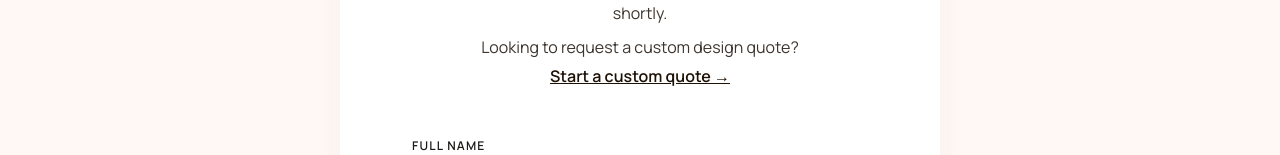
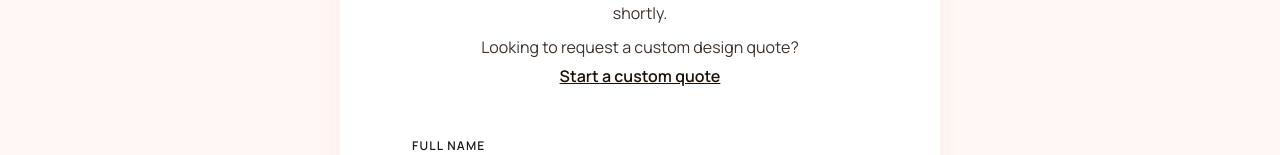
Before and after one commit to bhcustom/bh-custom-woodworks, a Next.js app: page /contact in a window 1280 px wide. Shown: the part 371-526 px from the top of the page. Built offline with nearby package versions, Linux system fonts and the light colour scheme.

Commit message:
ux: remove arrow from ContactForm quote link

```diff
--- a/src/app/components/ContactForm.js
+++ b/src/app/components/ContactForm.js
@@ -72,7 +72,7 @@ export default function ContactForm() {
                   fontWeight: '600'
                 }}
               >
-                Start a custom quote &rarr;
+                Start a custom quote
               </a>
             </p>
           </div>
```
